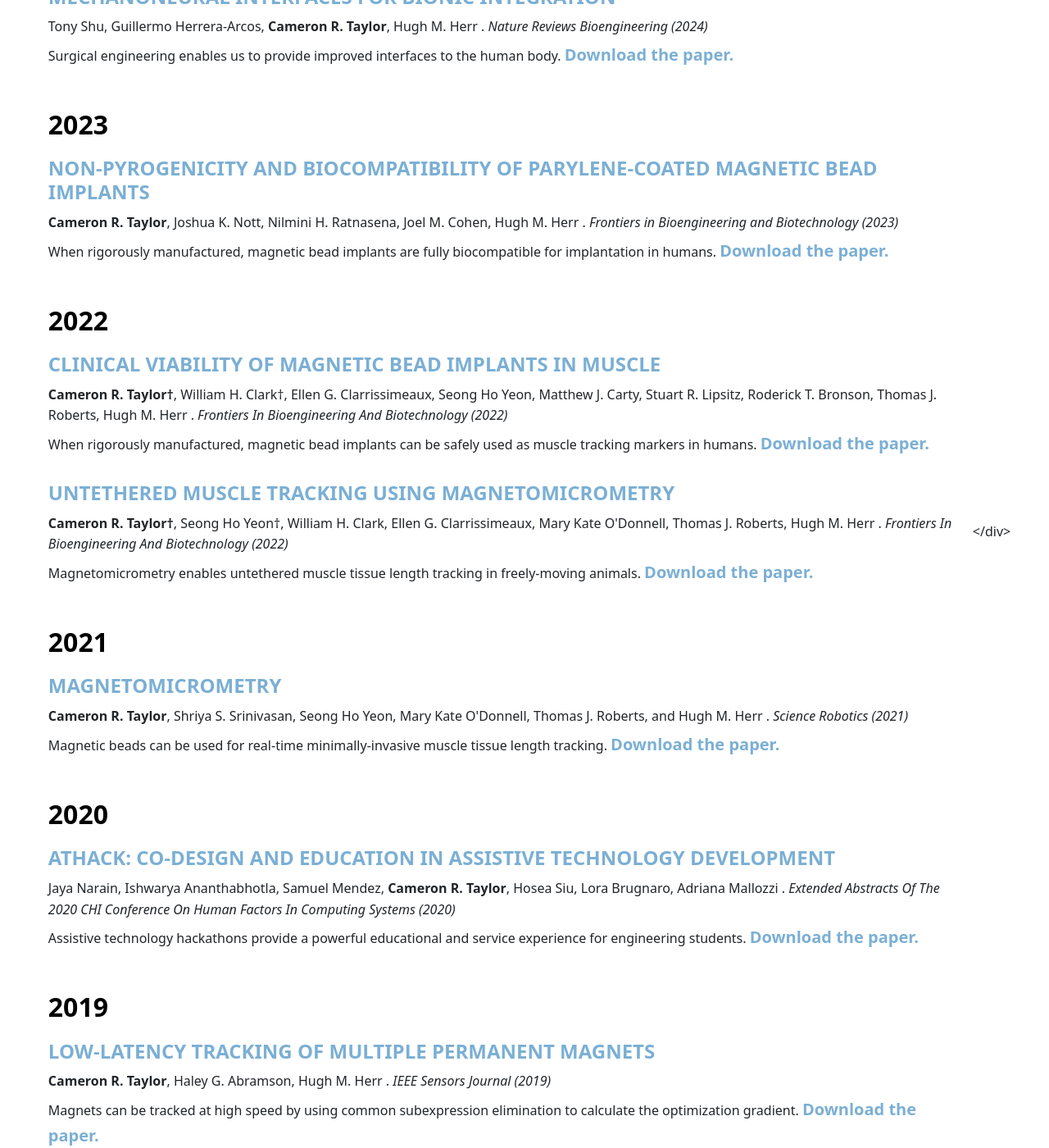
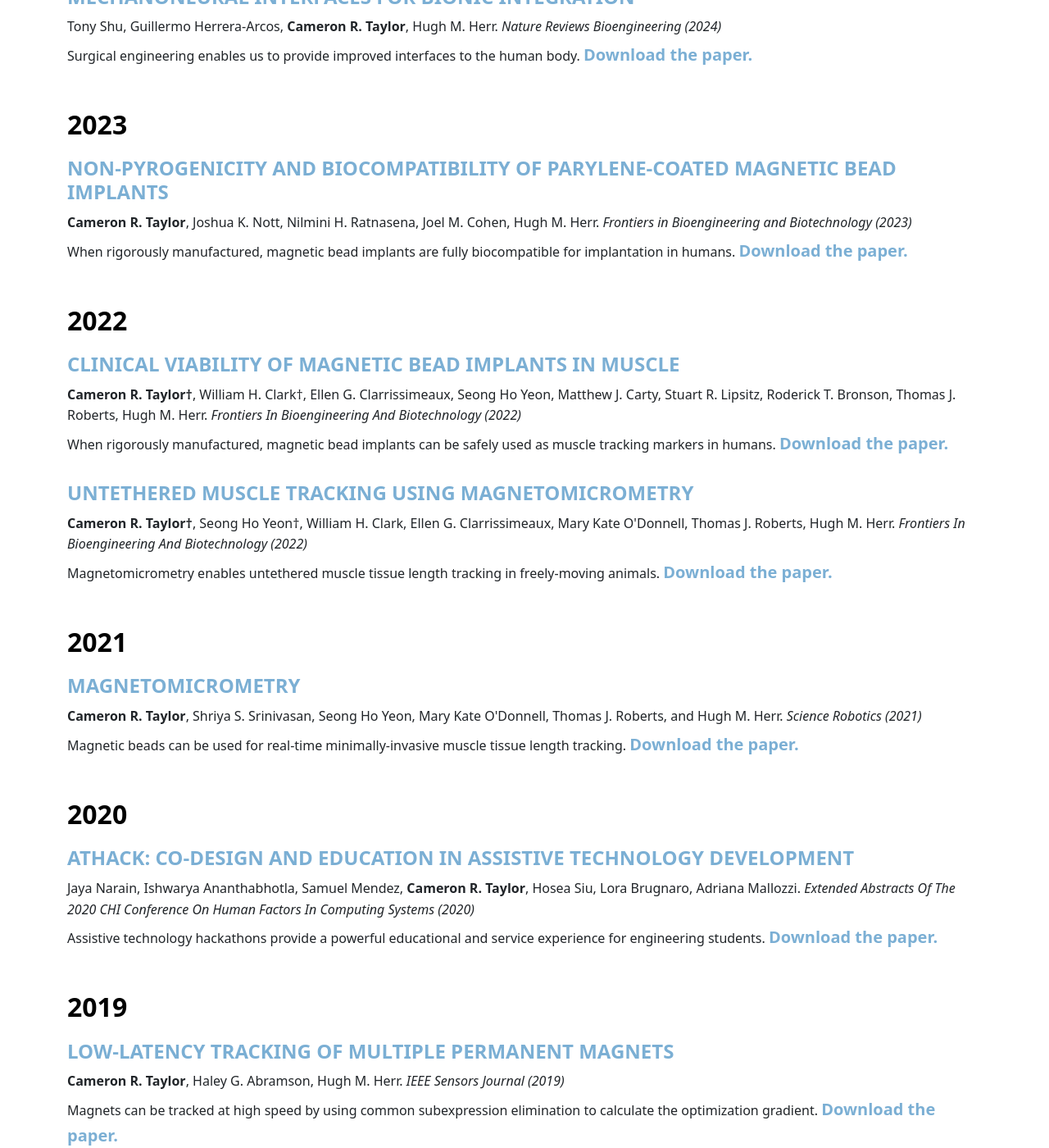
Before and after one commit to cameronroytaylor/hi-phi, a Jekyll site: the page built from publications.md, in a window 1280 px wide and 1400 px high, scrolled down 589 px. Shown: the whole window at 82% size. Built offline with Jekyll 4.4.1, drawn with Linux system fonts in a browser that asks for light colours; some of the changed text lies outside the part shown.

Commit message:
Bug fix on publications page

```diff
--- a/_includes/publications-list.html
+++ b/_includes/publications-list.html
@@ -5,14 +5,8 @@
 {% for paper in year_group.papers %}
                         <div class="paper-entry">
                             <h3 class="paper-title">{{ paper.title | upcase }}</h3>
-{% if paper.authors_single_paragraph %}
-                            <p class="paper-authors">{% include author-list.html authors=paper.authors and_before_last=paper.and_before_last %}. <i>{{ paper.venue }}</i>
-                            </p>
-{% else %}
-                            <p class="paper-authors">
-                                {% include author-list.html authors=paper.authors and_before_last=paper.and_before_last %}. <i>{{ paper.venue }}</i>
-                            </p>
-{% endif %}
+{% capture author_line %}{% include author-list.html authors=paper.authors and_before_last=paper.and_before_last %}{% endcapture %}
+                            <p class="paper-authors">{{ author_line | strip }}. <i>{{ paper.venue }}</i></p>
                             <p class="paper-abstract">
                                 {{ paper.abstract }} <a href="{{ paper.pdf }}" class="download-link"{% if paper.duplicate_download_class %} class="download-link"{% endif %}>Download the paper.</a>
                             </p>
--- a/publications.md
+++ b/publications.md
@@ -24,5 +24,4 @@
             </div>
         </div>
     </div>
-    </div>
 </main>
```
Also changed, not shown: news.md (+0 -1 lines).
